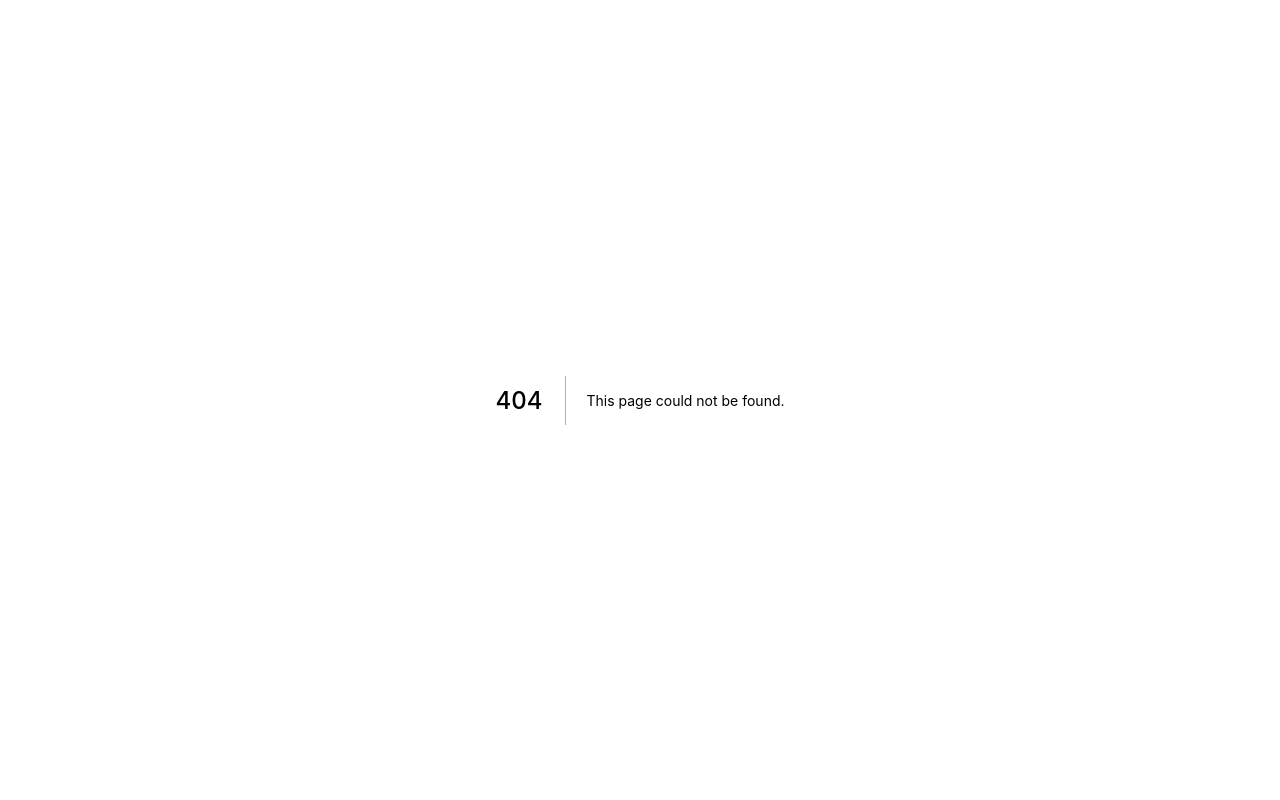
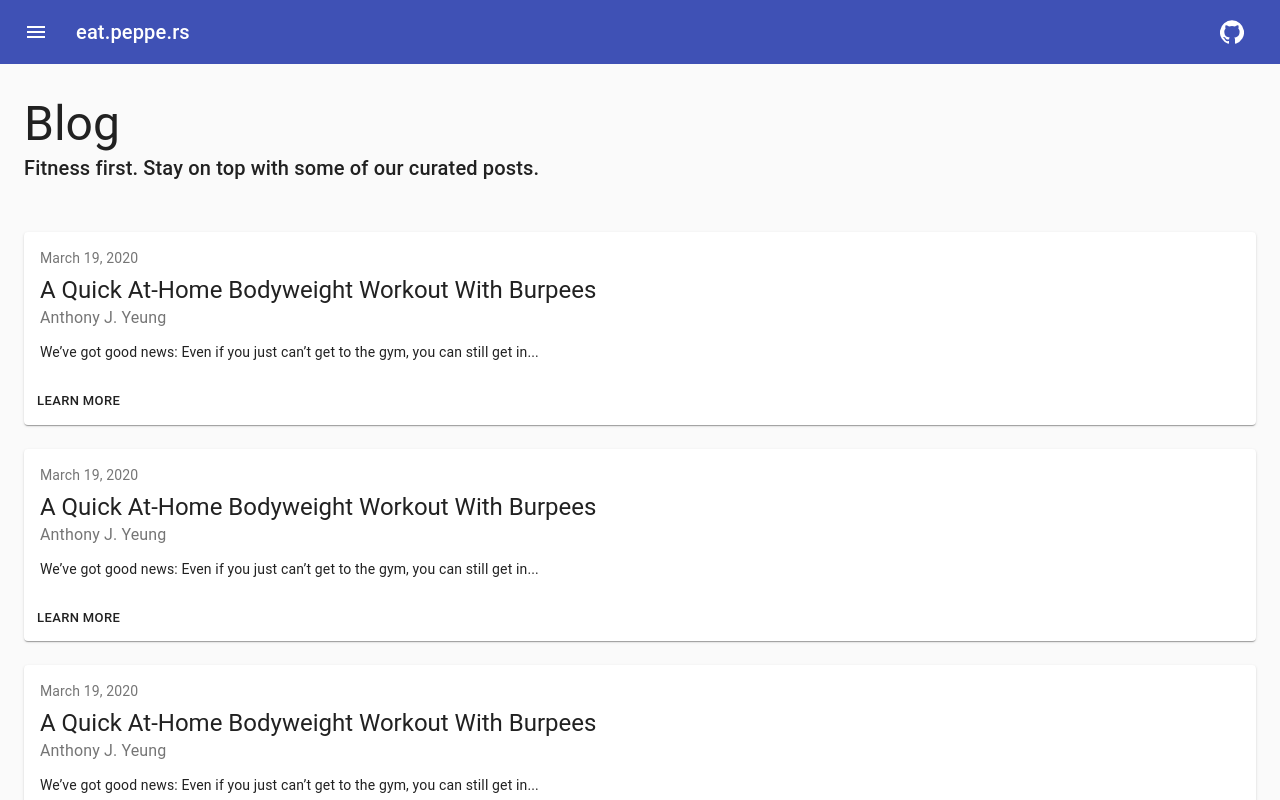
Before and after one commit to shaileshkshar77/WebsiteContest2020, a Next.js app: page /blog in a window 1280 px wide. Before the commit this address had no page. Shown: the top 800 px of the page. Built offline with nearby package versions, Linux system fonts and the light colour scheme.

Commit message:
add BlogRoll

```diff
--- /dev/null
+++ b/components/BlogRoll.js
@@ -0,0 +1,108 @@
+import Link from 'next/link';
+import React from 'react';
+import { makeStyles } from '@material-ui/core/styles';
+import Box from '@material-ui/core/Box';
+import Container from '@material-ui/core/Container';
+import CssBaseline from '@material-ui/core/CssBaseline';
+import Grid from '@material-ui/core/Grid';
+import FavoriteTwoToneIcon from '@material-ui/icons/FavoriteTwoTone';
+import IconButton from '@material-ui/core/IconButton';
+import Divider from '@material-ui/core/Divider';
+
+import Card from '@material-ui/core/Card';
+import CardActions from '@material-ui/core/CardActions';
+import CardContent from '@material-ui/core/CardContent';
+import Button from '@material-ui/core/Button';
+import Typography from '@material-ui/core/Typography';
+
+const blogItems = [
+  {
+    title: "A Quick At-Home Bodyweight Workout With Burpees",
+    author: "Anthony J. Yeung",
+    date: "March 19, 2020",
+    content: "We’ve got good news: Even if you just can’t get to the gym, you can still get in a great workout at home without any fancy equipment. The next time you want to get a quick workout at home, try one of these quick bodyweight workouts to help you build muscle, slash fat and get great cardio in your own living room."
+  },
+  {
+    title: "A Quick At-Home Bodyweight Workout With Burpees",
+    author: "Anthony J. Yeung",
+    date: "March 19, 2020",
+    content: "We’ve got good news: Even if you just can’t get to the gym, you can still get in a great workout at home without any fancy equipment. The next time you want to get a quick workout at home, try one of these quick bodyweight workouts to help you build muscle, slash fat and get great cardio in your own living room."
+  },
+  {
+    title: "A Quick At-Home Bodyweight Workout With Burpees",
+    author: "Anthony J. Yeung",
+    date: "March 19, 2020",
+    content: "We’ve got good news: Even if you just can’t get to the gym, you can still get in a great workout at home without any fancy equipment. The next time you want to get a quick workout at home, try one of these quick bodyweight workouts to help you build muscle, slash fat and get great cardio in your own living room."
+  },
+  {
+    title: "A Quick At-Home Bodyweight Workout With Burpees",
+    author: "Anthony J. Yeung",
+    date: "March 19, 2020",
+    content: "We’ve got good news: Even if you just can’t get to the gym, you can still get in a great workout at home without any fancy equipment. The next time you want to get a quick workout at home, try one of these quick bodyweight workouts to help you build muscle, slash fat and get great cardio in your own living room."
+  },
+]
+
+function BlogWelcome() {
+  return (
+      <Box mb={6}>
+        <Typography variant="h3">Blog</Typography>
+        <Typography variant="h6">Fitness first. Stay on top with some of our curated posts.</Typography>
+      </Box>
+  )
+}
+
+const useStyles = makeStyles({
+  root: {
+    minWidth: 275,
+  },
+  date: {
+    fontSize: 14,
+  },
+  author: {
+    marginBottom: 12,
+  },
+});
+
+function PostSection(props) {
+  const classes = useStyles();
+  return(
+    <Grid item xs={12} sm={12}>
+      <Card className={classes.root}>
+        <CardContent>
+          <Typography className={classes.date} color="textSecondary" gutterBottom>
+            {props.date}
+          </Typography>
+          <Typography variant="h5" component="h2">
+            {props.title}
+          </Typography>
+          <Typography className={classes.author} color="textSecondary">
+            {props.author}
+          </Typography>
+          <Typography variant="body2" component="p">
+            {props.summary}
+          </Typography>
+        </CardContent>
+        <CardActions>
+          <Button size="small">Learn More</Button>
+        </CardActions>
+      </Card>
+    </Grid>
+  )
+}
+
+export default function BlogRoll() {
+  return (
+    <React.Fragment>
+      <BlogWelcome />
+      <Grid container spacing={3}>
+      {blogItems.map(item =>
+          <PostSection
+          date={item.date}
+          title={item.title}
+          author={item.author}
+          summary={item.content.substring(0, 80) + "..."}/>
+      )}
+        </Grid>
+      </React.Fragment>
+  )
+}
--- /dev/null
+++ b/pages/blog.js
@@ -0,0 +1,21 @@
+import Header from "../components/Header";
+import Footer from "../components/footer";
+import BlogRoll from "../components/BlogRoll";
+
+import Box from '@material-ui/core/Box';
+import Container from '@material-ui/core/Container';
+import CssBaseline from '@material-ui/core/CssBaseline';
+import Divider from '@material-ui/core/Divider';
+
+export default function Blog() {
+  return (
+    <React.Fragment>
+    <CssBaseline />
+    <Header />
+    <Container>
+      <BlogRoll />
+    </Container>
+    <Footer />
+    </React.Fragment>
+  )
+}
```
